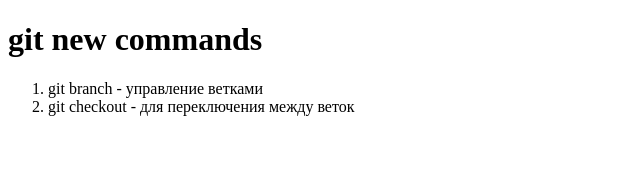
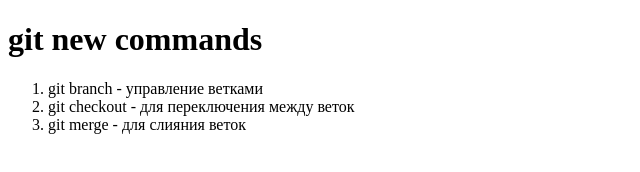
Before and after one commit to crazyysasha/animated-engine, a plain HTML site: page 13-lesson/index.html in a window 1280 px wide. Shown: the whole page, without its empty margins (0-640 px from the left). Drawn offline with Linux system fonts and the light colour scheme.

Commit message:
фикс

```diff
--- a/13-lesson/index.html
+++ b/13-lesson/index.html
@@ -14,6 +14,9 @@
         <li>
             git checkout - для переключения между веток
         </li>
+        <li>
+            git merge - для слияния веток
+        </li>
     </ol>
 </body>
 </html>
```
